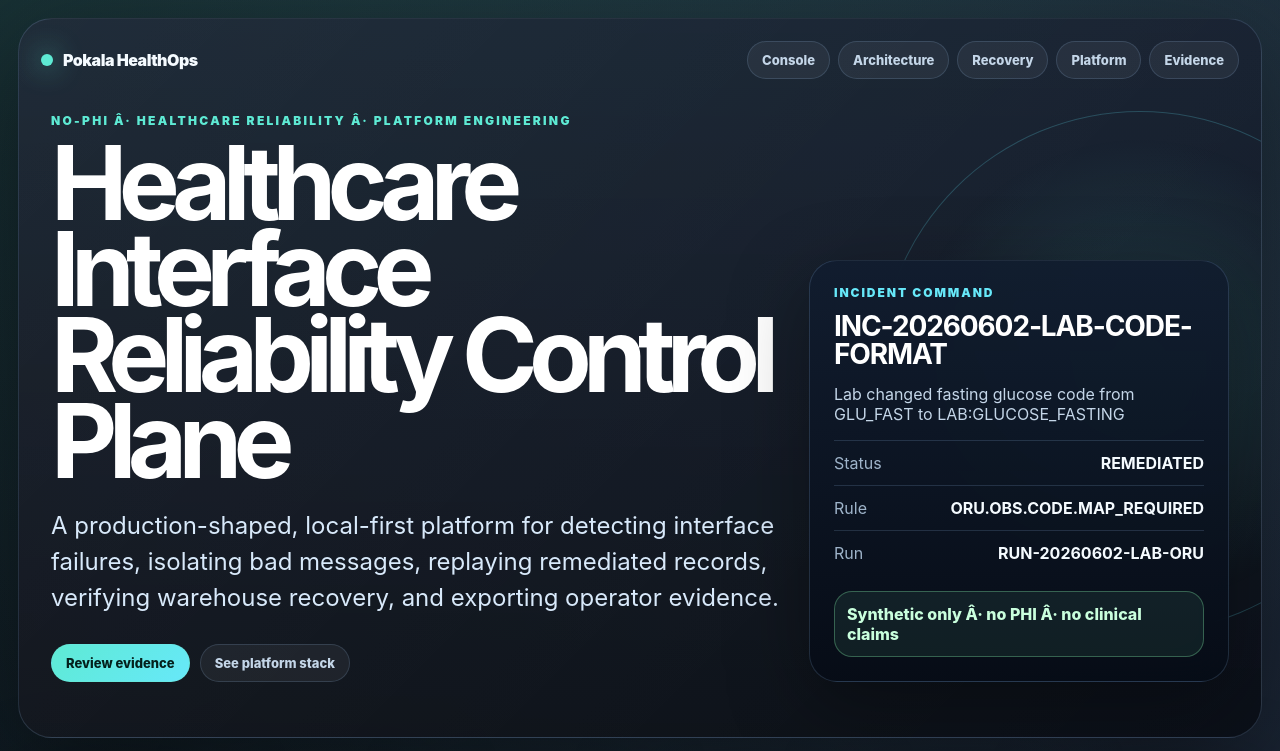
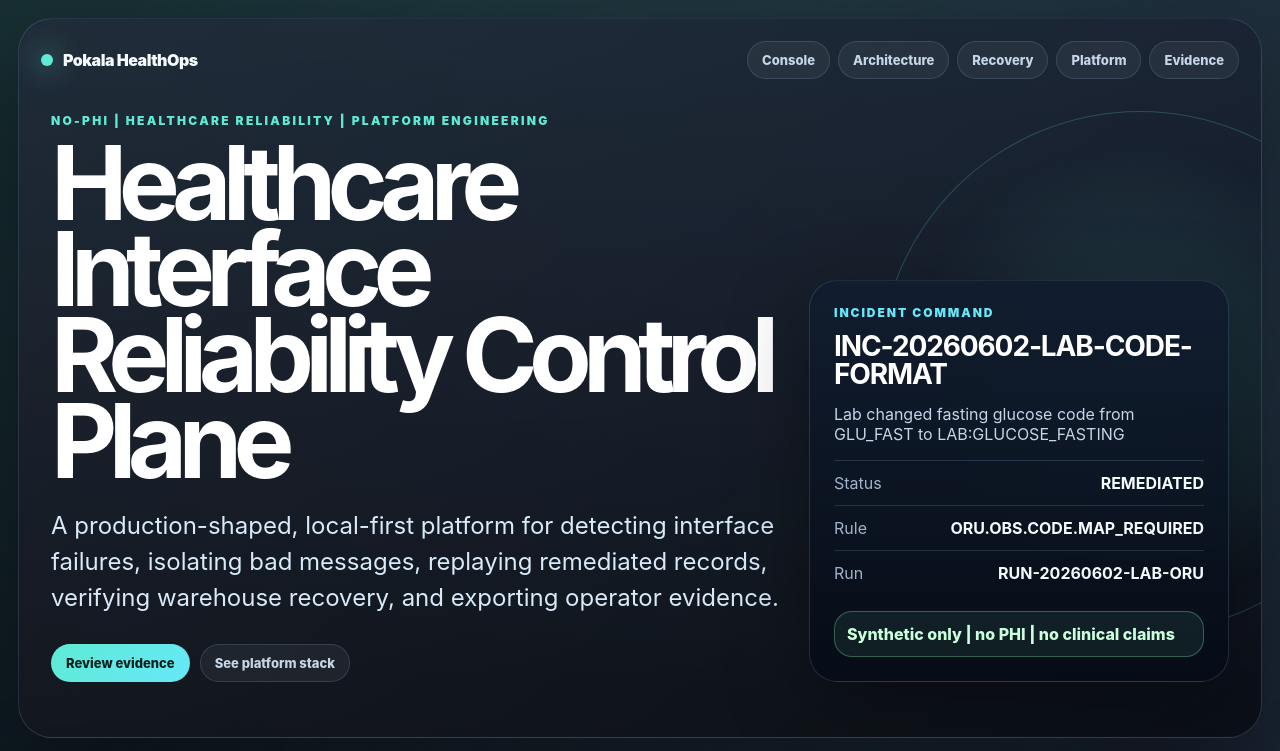
Before and after one commit to KrishnaSaiPokala/pokala-healthops, a Next.js app in the folder apps/web/: page / in a window 1280 px wide. Shown: the top 751 px of the page. Built offline with nearby package versions, Linux system fonts and the light colour scheme.

Commit message:
Fix homepage encoding artifacts

```diff
--- a/apps/web/app/page.tsx
+++ b/apps/web/app/page.tsx
@@ -29,7 +29,7 @@ const deploymentLayers = [
   ["Container", "Dockerfiles for API and web plus Compose for API, web, Postgres, and Prometheus."],
   ["Kubernetes", "kind-compatible Deployments, Services, probes, and resource limits."],
   ["Packaging", "Helm chart for repeatable local cluster deployment."],
-  ["Orchestration", "Airflow DAG models incident demo â†’ replay â†’ invariants â†’ warehouse â†’ evidence export."],
+  ["Orchestration", "Airflow DAG models incident demo -> replay -> invariants -> warehouse -> evidence export."],
   ["Warehouse", "dbt Core + DuckDB recovery fact table and quality tests."],
   ["IaC guardrail", "OpenTofu reference module with no cloud resources declared."],
 ];
@@ -77,7 +77,7 @@ export default function Page() {
 
         <div className="hero-grid">
           <div>
-            <p className="eyebrow">No-PHI Â· healthcare reliability Â· platform engineering</p>
+            <p className="eyebrow">No-PHI | healthcare reliability | platform engineering</p>
             <h1>Healthcare Interface Reliability Control Plane</h1>
             <p className="hero-copy">
               A production-shaped, local-first platform for detecting interface failures, isolating bad messages,
@@ -105,7 +105,7 @@ export default function Page() {
               <span>Run</span>
               <strong>{incident.run_id}</strong>
             </div>
-            <div className="boundary">Synthetic only Â· no PHI Â· no clinical claims</div>
+            <div className="boundary">Synthetic only | no PHI | no clinical claims</div>
           </aside>
         </div>
       </section>
```
